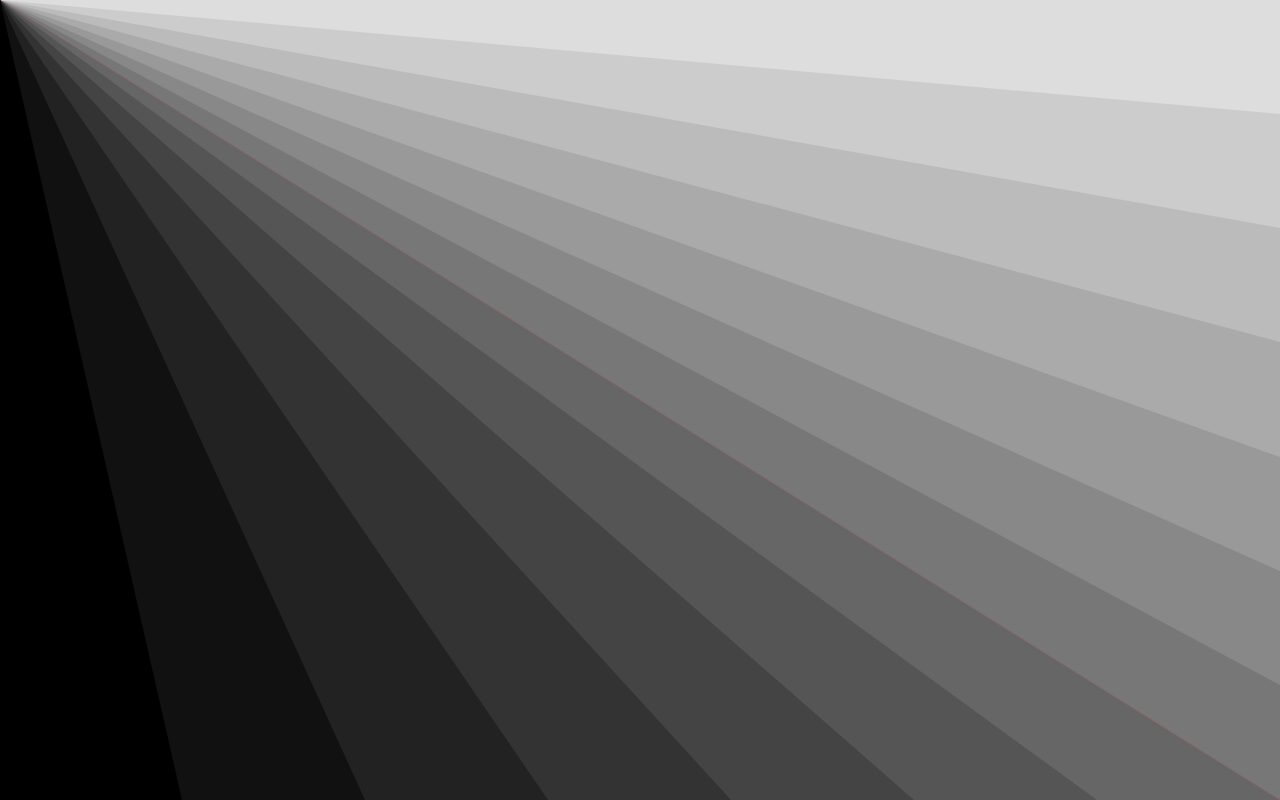
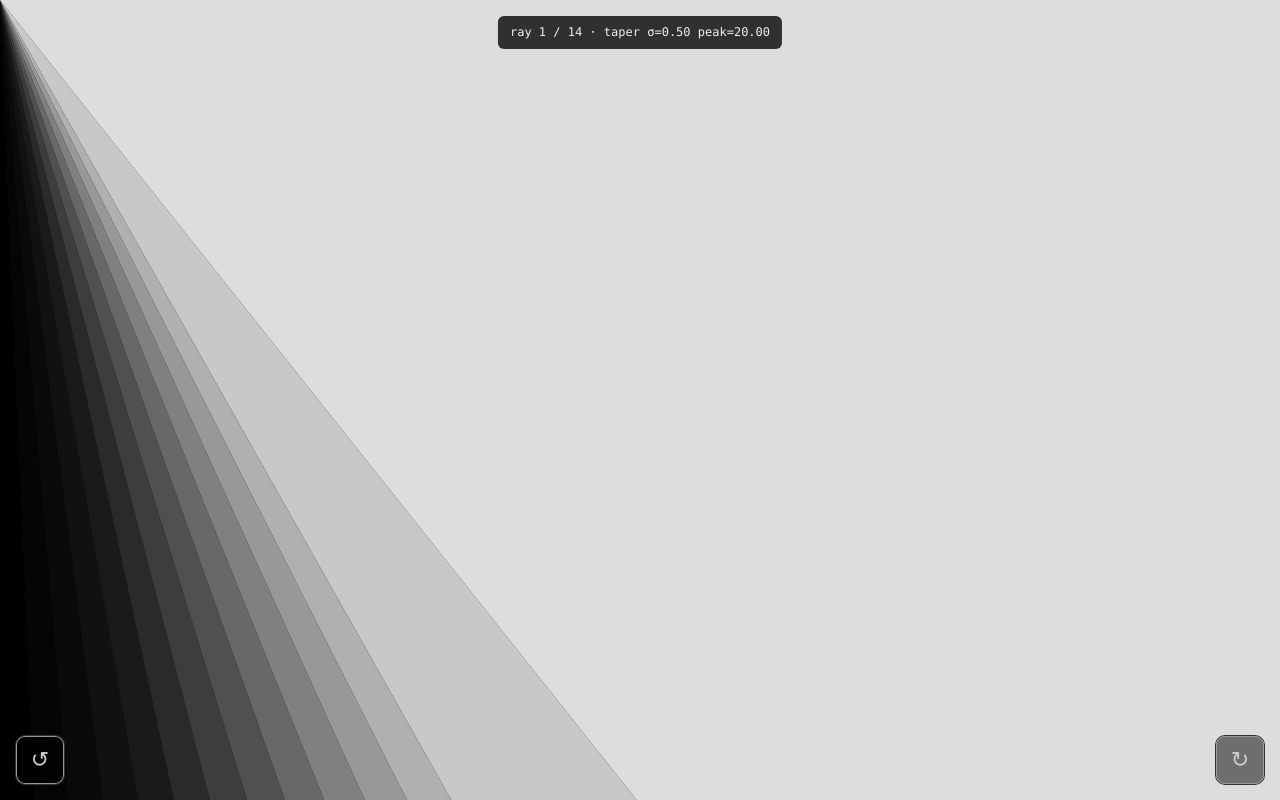
Before and after one commit to tylerpaige/radial, a plain HTML site: page index.html in a window 1280 px wide. Drawn offline with nearby package versions, Linux system fonts and the light colour scheme.

Commit message:
Rewrite as SVG for greater interactivity

```diff
--- a/index.html
+++ b/index.html
@@ -1,7 +1,10 @@
 <!doctype html>
-<html>
+<html lang="en">
 
 <head>
+  <meta charset="utf-8" />
+  <meta name="viewport" content="width=device-width, initial-scale=1" />
+  <title>Radial rays</title>
   <style>
     *,
     *::before,
@@ -52,105 +55,324 @@
     }
   </style>
   <style>
+    html {
+      touch-action: manipulation;
+    }
+
+    html,
     body {
-      overflow-x: hidden;
-      background-color: #ff4444;
+      height: 100%;
+      overflow: hidden;
+      background: #1a1a1a;
     }
-    .triangle {
-      width: 0;
-      height: 0;
-      position: absolute;
-      top: 0;
-      left: 0;
+
+    #ray-stage {
+      position: fixed;
+      inset: 0;
+      width: 100%;
+      height: 100%;
+      display: block;
+      overflow: visible;
     }
-    .triangle.right-angle--top-left {
-      border-top: solid var(--triangle-height) var(--triangle-color);
-      border-bottom: solid 0 transparent;
-      border-right: solid var(--triangle-width) transparent;
+
+    #debug-readout {
+      position: fixed;
+      z-index: 2;
+      top: 16px;
+      left: 50%;
+      transform: translateX(-50%);
+      padding: 8px 12px;
+      font-family: ui-monospace, SFMono-Regular, Menlo, Monaco, Consolas, monospace;
+      font-size: 12px;
+      line-height: 1.45;
+      color: #f0f0f0;
+      background: rgba(0, 0, 0, 0.78);
+      border-radius: 6px;
+      pointer-events: none;
+      user-select: none;
+      text-align: center;
     }
-    .triangle.right-angle--top-right {
-      border-top: solid var(--triangle-height) var(--triangle-color);
-      border-bottom: solid 0 transparent;
-      border-left: solid var(--triangle-width) transparent;
+
+    .ray-cycle-btn {
+      position: fixed;
+      z-index: 3;
+      bottom: 16px;
+      width: 48px;
+      height: 48px;
+      padding: 0;
+      display: flex;
+      align-items: center;
+      justify-content: center;
+      color: #ccc;
+      font-size: 22px;
+      line-height: 1;
+      border: none;
+      border-radius: 9px;
+      cursor: pointer;
+      background: rgba(0, 0, 0, 0.5);
+      -webkit-backdrop-filter: blur(12px);
+      backdrop-filter: blur(12px);
+      box-shadow:
+        inset 0 0 0 1px #999,
+        0 0 0 1px #333;
+      -webkit-user-select: none;
+      user-select: none;
+      -webkit-tap-highlight-color: transparent;
+      touch-action: manipulation;
     }
-    .triangle.right-angle--bottom-right {
-      border-top: solid var(--triangle-height) transparent;
-      border-bottom: solid 0 transparent;
-      border-right: solid var(--triangle-width) var(--triangle-color);
+
+    .ray-cycle-btn--next {
+      right: 16px;
     }
-    .triangle.right-angle--bottom-left {
-      border-top: solid var(--triangle-height) transparent;
-      border-bottom: solid 0 transparent;
-      border-left: solid var(--triangle-width) var(--triangle-color);
+
+    .ray-cycle-btn--prev {
+      left: 16px;
+    }
+
+    .ray-cycle-btn:focus-visible {
+      outline: 2px solid rgba(255, 255, 255, 0.6);
+      outline-offset: 2px;
     }
   </style>
 </head>
 
 <body>
-  <section class="triangles-section" id="triangles-section">
-    <div id="stage">
-      <div class="triangle right-angle--top-right" style="--triangle-width: 100vw; --triangle-height: calc(100vh / 7 * 7); --triangle-color: #777777;"></div>
-      <div class="triangle right-angle--top-right" style="--triangle-width: 100vw; --triangle-height: calc(100vh / 7 * 6); --triangle-color: #888888;"></div>
-      <div class="triangle right-angle--top-right" style="--triangle-width: 100vw; --triangle-height: calc(100vh / 7 * 5); --triangle-color: #999999;"></div>
-      <div class="triangle right-angle--top-right" style="--triangle-width: 100vw; --triangle-height: calc(100vh / 7 * 4); --triangle-color: #aaaaaa;"></div>
-      <div class="triangle right-angle--top-right" style="--triangle-width: 100vw; --triangle-height: calc(100vh / 7 * 3); --triangle-color: #bbbbbb;"></div>
-      <div class="triangle right-angle--top-right" style="--triangle-width: 100vw; --triangle-height: calc(100vh / 7 * 2); --triangle-color: #cccccc;"></div>
-      <div class="triangle right-angle--top-right" style="--triangle-width: 100vw; --triangle-height: calc(100vh / 7 * 1); --triangle-color: #dddddd;"></div>
-      <div class="triangle right-angle--bottom-left" style="--triangle-width: calc(100vw / 7 * 7); --triangle-height: 100vh; --triangle-color: #666666;"></div>
-      <div class="triangle right-angle--bottom-left" style="--triangle-width: calc(100vw / 7 * 6); --triangle-height: 100vh; --triangle-color: #555555;"></div>
-      <div class="triangle right-angle--bottom-left" style="--triangle-width: calc(100vw / 7 * 5); --triangle-height: 100vh; --triangle-color: #444444;"></div>
-      <div class="triangle right-angle--bottom-left" style="--triangle-width: calc(100vw / 7 * 4); --triangle-height: 100vh; --triangle-color: #333333;"></div>
-      <div class="triangle right-angle--bottom-left" style="--triangle-width: calc(100vw / 7 * 3); --triangle-height: 100vh; --triangle-color: #222222;"></div>
-      <div class="triangle right-angle--bottom-left" style="--triangle-width: calc(100vw / 7 * 2); --triangle-height: 100vh; --triangle-color: #111111;"></div>
-      <div class="triangle right-angle--bottom-left" style="--triangle-width: calc(100vw / 7 * 1); --triangle-height: 100vh; --triangle-color: #000000;"></div>
-    </div>
-  </section>
-  <script src="https://cdn.jsdelivr.net/npm/gsap@3.12.5/dist/gsap.min.js"></script>
-  <script src="https://cdn.jsdelivr.net/npm/gsap@3.12.5/dist/ScrollTrigger.min.js"></script>
+  <svg
+    id="ray-stage"
+    xmlns="http://www.w3.org/2000/svg"
+    role="application"
+    tabindex="-1"
+    aria-label="Radial rays from the top-left corner. Left and Down select the next ray; Up and Right select the previous ray."
+  ></svg>
+  <div id="debug-readout" aria-hidden="true"></div>
+  <button type="button" class="ray-cycle-btn ray-cycle-btn--next" id="ray-btn-next" aria-label="Next ray">↻</button>
+  <button type="button" class="ray-cycle-btn ray-cycle-btn--prev" id="ray-btn-prev" aria-label="Previous ray">↺</button>
+
   <script type="text/javascript">
-    /*
-    *******************
-    ** CONFIGURATION **
-    *******************
-    */
-    const COLORS = [
-      '#000000',
-      '#111111',
-      '#222222',
-      '#333333',
-      '#444444',
-      '#555555',
-      '#666666',
-      '#777777',
-      '#888888',
-      '#999999',
-      '#aaaaaa',
-      '#bbbbbb',
-      '#cccccc',
-      '#dddddd',
-      '#eeeeee',
-    ]
+    const CONFIG = {
+      /** Number of wedge rays from the top-left corner across the viewport. */
+      RAY_COUNT: 14,
+      /**
+       * Extra angular weight at the selected ray before normalization (0 = equal widths).
+       * Larger = stronger emphasis on the selection.
+       */
+      ANGLE_PEAK: 20,
+      /**
+       * Gaussian falloff σ in “ray index” units: how many steps away the taper is noticeable.
+       * Larger = smoother, wider halo; smaller = tighter bump on the selected wedge.
+       */
+      ANGLE_SIGMA: 0.5,
+      /**
+       * Ray fill colors, repeated in order as needed (one per ray index).
+       */
+      RAY_COLORS: [
+        '#dddddd',
+        '#c8c8c8',
+        '#b0b0b0',
+        '#989898',
+        '#808080',
+        '#686868',
+        '#505050',
+        '#3d3d3d',
+        '#2a2a2a',
+        '#1a1a1a',
+        '#111111',
+        '#0a0a0a',
+        '#050505',
+        '#000000',
+      ],
+      SHOW_DEBUG_READOUT: true,
+    };
 
-    /*
-    ***************
-    ** CONSTANTS **
-    ***************
-    */
-    const TRIANGLE_TARGET = 100 / MIN_VH;
+    const svgNS = 'http://www.w3.org/2000/svg';
 
-    /*
-    ***************
-    ** FUNCTIONS **
-    ***************
-    */
+    /** First hit of a ray from (0,0) at angle (from +x axis, clockwise/y-down) with the rect [0,w]×[0,h]. */
+    const rayToRectBoundary = (w, h, angle) => {
+      if (angle <= 1e-10) return { x: w, y: 0 };
+      if (angle >= Math.PI / 2 - 1e-10) return { x: 0, y: h };
+      const cos = Math.cos(angle);
+      const sin = Math.sin(angle);
+      const tBottom = h / sin;
+      const xAtBottom = tBottom * cos;
+      if (xAtBottom <= w + 1e-9) return { x: xAtBottom, y: h };
+      const tRight = w / cos;
+      return { x: w, y: tRight * sin };
+    };
 
-    const createTriangle = ({ width, height, color }) => {
-      return `<div
+    /** Wedge from angle a1 to a2 (radians), covering the viewport from the origin. */
+    const wedgePolygon = (w, h, a1, a2) => {
+      const p1 = rayToRectBoundary(w, h, a1);
+      const p2 = rayToRectBoundary(w, h, a2);
+      const corners = [
+        { x: w, y: 0, a: 0 },
+        { x: w, y: h, a: Math.atan2(h, w) },
+        { x: 0, y: h, a: Math.PI / 2 },
+      ];
+      const mid = corners.filter((c) => c.a > a1 + 1e-9 && c.a < a2 - 1e-9);
+      mid.sort((u, v) => u.a - v.a);
+      return [{ x: 0, y: 0 }, p1, ...mid.map((c) => ({ x: c.x, y: c.y })), p2];
+    };
 
+    const polygonToPath = (pts) => {
+      if (pts.length < 3) return '';
+      const [p0, ...rest] = pts;
+      let d = `M ${p0.x} ${p0.y}`;
+      for (const p of rest) {
+        d += ` L ${p.x} ${p.y}`;
+      }
+      d += ' Z';
+      return d;
+    };
+
+    const pickColor = (i, palette) => {
+      if (!palette.length) return '#888888';
+      return palette[i % palette.length];
+    };
+
+    /**
+     * Per-ray angular widths (radians) summing to halfPi, peaked at activeIndex with Gaussian taper.
+     */
+    const angularWidths = (activeIndex, n, halfPi, peak, sigma) => {
+      const raw = [];
+      for (let i = 0; i < n; i++) {
+        const d = Math.abs(i - activeIndex);
+        const g = Math.exp(-(d * d) / (2 * sigma * sigma));
+        raw.push(1 + peak * g);
+      }
+      const sum = raw.reduce((a, b) => a + b, 0);
+      return raw.map((r) => (halfPi * r) / sum);
+    };
+
+    /** Cumulative angles θ0…θn (length n+1), θ0=0, θn=halfPi. */
+    const cumulativeAngles = (widths, halfPi) => {
+      const b = [0];
+      let acc = 0;
+      for (let i = 0; i < widths.length; i++) {
+        acc += widths[i];
+        b.push(acc);
+      }
+      b[b.length - 1] = halfPi;
+      return b;
+    };
 
     const main = () => {
-      const stage = document.getElementById('stage');
+      const svg = document.getElementById('ray-stage');
+      const debugEl = document.getElementById('debug-readout');
+      const btnNext = document.getElementById('ray-btn-next');
+      const btnPrev = document.getElementById('ray-btn-prev');
 
+      const n = Math.max(1, Math.floor(CONFIG.RAY_COUNT));
+      const peak = Math.max(0, CONFIG.ANGLE_PEAK);
+      const sigma = Math.max(0.35, CONFIG.ANGLE_SIGMA);
+      const colors = Array.isArray(CONFIG.RAY_COLORS) ? CONFIG.RAY_COLORS : ['#cccccc'];
+
+      if (!CONFIG.SHOW_DEBUG_READOUT) {
+        debugEl.style.display = 'none';
+      }
+
+      let activeIndex = 0;
+      let lastW = 0;
+      let lastH = 0;
+      const groups = [];
+      const paths = [];
+
+      const updateRayGeometry = () => {
+        const w = lastW;
+        const h = lastH;
+        if (w < 1 || h < 1 || paths.length !== n) return;
+        const halfPi = Math.PI / 2;
+        const widths = angularWidths(activeIndex, n, halfPi, peak, sigma);
+        const bounds = cumulativeAngles(widths, halfPi);
+        for (let i = 0; i < n; i++) {
+          const pts = wedgePolygon(w, h, bounds[i], bounds[i + 1]);
+          paths[i].setAttribute('d', polygonToPath(pts));
+        }
+      };
+
+      const updateDebug = () => {
+        if (!CONFIG.SHOW_DEBUG_READOUT) return;
+        debugEl.textContent = `ray ${activeIndex + 1} / ${n}  ·  taper σ=${sigma.toFixed(2)}  peak=${peak.toFixed(2)}`;
+      };
+
+      const setActive = (index) => {
+        activeIndex = ((index % n) + n) % n;
+        updateRayGeometry();
+        groups.forEach((g, i) => {
+          g.setAttribute('data-ray-active', i === activeIndex ? 'true' : 'false');
+          if (i !== activeIndex) svg.appendChild(g);
+        });
+        svg.appendChild(groups[activeIndex]);
+        updateDebug();
+      };
+
+      const nextRay = () => setActive(activeIndex + 1);
+      const prevRay = () => setActive(activeIndex - 1);
+
+      const rebuild = () => {
+        const w = window.innerWidth;
+        const h = window.innerHeight;
+        if (w < 1 || h < 1) return;
+
+        lastW = w;
+        lastH = h;
+
+        svg.setAttribute('viewBox', `0 0 ${w} ${h}`);
+        svg.setAttribute('preserveAspectRatio', 'none');
+
+        while (svg.firstChild) svg.removeChild(svg.firstChild);
+        groups.length = 0;
+        paths.length = 0;
+
+        const half = Math.PI / 2;
+        for (let i = 0; i < n; i++) {
+          const a1 = (i / n) * half;
+          const a2 = ((i + 1) / n) * half;
+          const pts = wedgePolygon(w, h, a1, a2);
+          const path = document.createElementNS(svgNS, 'path');
+          path.setAttribute('d', polygonToPath(pts));
+          path.setAttribute('fill', pickColor(i, colors));
+          path.setAttribute('stroke', 'none');
+
+          const g = document.createElementNS(svgNS, 'g');
+          g.classList.add('ray');
+          g.setAttribute('data-ray-index', String(i));
+          g.setAttribute('data-ray-active', 'false');
+          g.appendChild(path);
+          svg.appendChild(g);
+          groups.push(g);
+          paths.push(path);
+        }
+
+        setActive(activeIndex);
+      };
+
+      const onKeydown = (e) => {
+        const t = e.target;
+        if (t && (t.tagName === 'INPUT' || t.tagName === 'TEXTAREA' || t.isContentEditable)) {
+          return;
+        }
+        if (e.key === 'ArrowDown' || e.key === 'ArrowLeft') {
+          e.preventDefault();
+          nextRay();
+        } else if (e.key === 'ArrowUp' || e.key === 'ArrowRight') {
+          e.preventDefault();
+          prevRay();
+        }
+      };
+
+      window.addEventListener('keydown', onKeydown, true);
+      btnNext.addEventListener('click', nextRay);
+      btnPrev.addEventListener('click', prevRay);
+
+      let resizeRaf = 0;
+      const onResize = () => {
+        cancelAnimationFrame(resizeRaf);
+        resizeRaf = requestAnimationFrame(rebuild);
+      };
+
+      window.addEventListener('resize', onResize);
+      rebuild();
+      updateDebug();
     };
 
     document.addEventListener('DOMContentLoaded', main);
```
